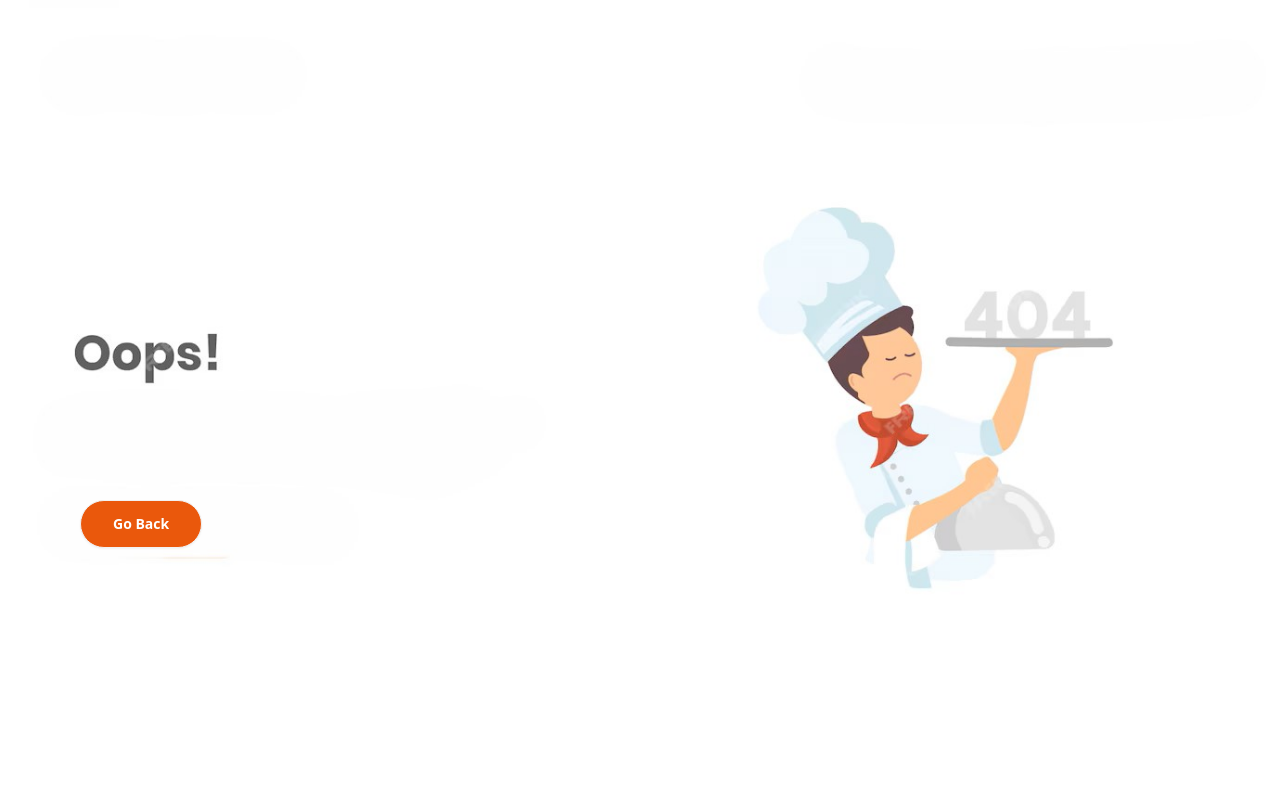
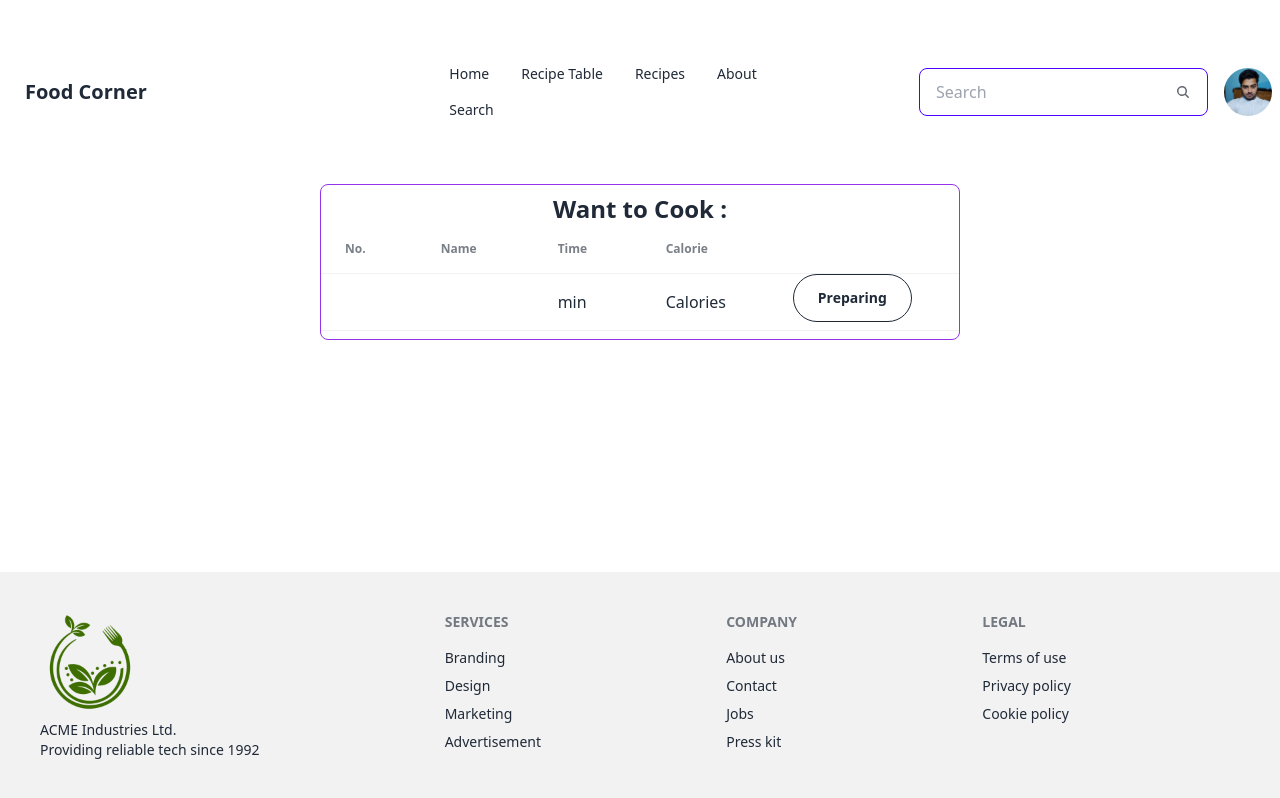
Before and after one commit to Sohelrana2815/food-corner, a React (Vite) app: page /recipeTable in a window 1280 px wide. Before the commit this address had no page. Built offline with nearby package versions, Linux system fonts and the light colour scheme.

Commit message:
food corner web app deploy to surge

```diff
--- /dev/null
+++ b/src/Pages/RecipeTable/RecipeTable.jsx
@@ -0,0 +1,56 @@
+import PropTypes from "prop-types";
+const RecipeTable = () => {
+  return (
+    <>
+      <div className="px-2">
+        <div className="overflow-x-auto  rounded-lg  border border-purple-600 max-w-screen-sm mx-auto py-2">
+          <h2 className="text-center text-2xl  font-bold">Want to Cook :</h2>
+          <table className="table table-zebra table-xs lg:table-lg">
+            {/* head */}
+            <thead>
+              <tr>
+                <th>No.</th>
+                <th>Name</th>
+                <th>Time</th>
+                <th>Calorie</th>
+              </tr>
+            </thead>
+            <tbody>
+              {/* row 1 */}
+              <tr>
+                <td></td>
+                <td></td>
+                <td>min</td>
+                <td> Calories</td>
+                <td className="btn btn-sm lg:btn-md btn-outline rounded-full">
+                  Preparing
+                </td>
+              </tr>
+            </tbody>
+          </table>
+        </div>
+      </div>
+    </>
+  );
+};
+RecipeTable.propTypes = {
+  currentCooking: PropTypes.arrayOf(
+    PropTypes.shape({
+      recipe_name: PropTypes.string.isRequired,
+      preparingTime: PropTypes.number.isRequired,
+      calories: PropTypes.number.isRequired,
+    }).isRequired
+  ),
+  cookItems: PropTypes.arrayOf(
+    PropTypes.shape({
+      recipe_id: PropTypes.string.isRequired,
+      recipe_name: PropTypes.string.isRequired,
+      preparing_time: PropTypes.number.isRequired,
+      calories: PropTypes.number.isRequired,
+    })
+  ).isRequired,
+  preparingRecipeItems: PropTypes.func.isRequired,
+  preparingTime: PropTypes.number.isRequired,
+  calories: PropTypes.number.isRequired,
+};
+export default RecipeTable;
--- a/src/Routes/Routes.jsx
+++ b/src/Routes/Routes.jsx
@@ -2,6 +2,7 @@ import { createBrowserRouter } from "react-router-dom";
 import Layout from "../Layout/Layout";
 import Home from "../Pages/Home/Home/Home";
 import ErrorPage from "../ErrorPage/ErrorPage";
+import RecipeTable from "../Pages/RecipeTable/RecipeTable";
 
 const router = createBrowserRouter([
   {
@@ -13,6 +14,10 @@ const router = createBrowserRouter([
         path: "/",
         element: <Home />,
       },
+      {
+        path: "/recipeTable",
+        element: <RecipeTable />,
+      },
     ],
   },
 ]);
--- a/src/Shared/Navbar/Navbar.jsx
+++ b/src/Shared/Navbar/Navbar.jsx
@@ -5,6 +5,9 @@ const Navbar = () => {
     <>
       <li>
         <Link to="/">Home</Link>
+      </li>
+      <li>
+        <Link to="recipeTable">Recipe Table</Link>
       </li>
       <li>
         <Link to="recipes">Recipes</Link>
```
Also changed, not shown: 1 other file (tests, documents, lock files or other folders).
